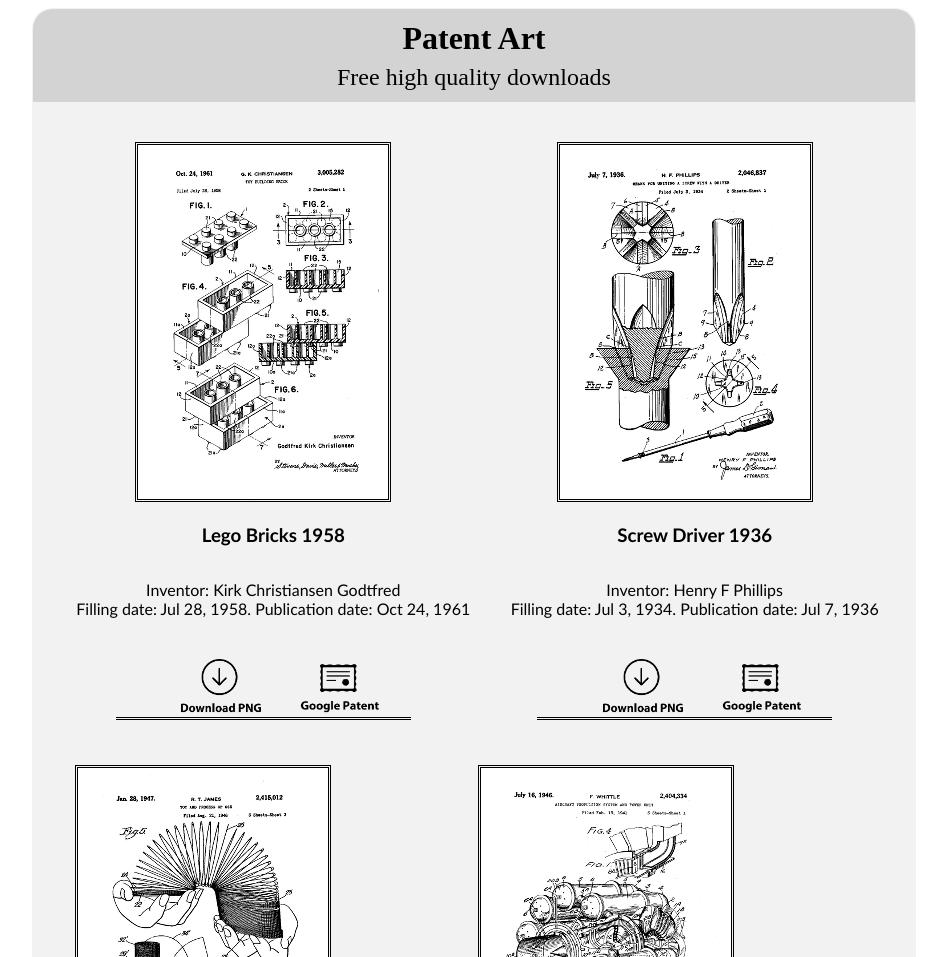
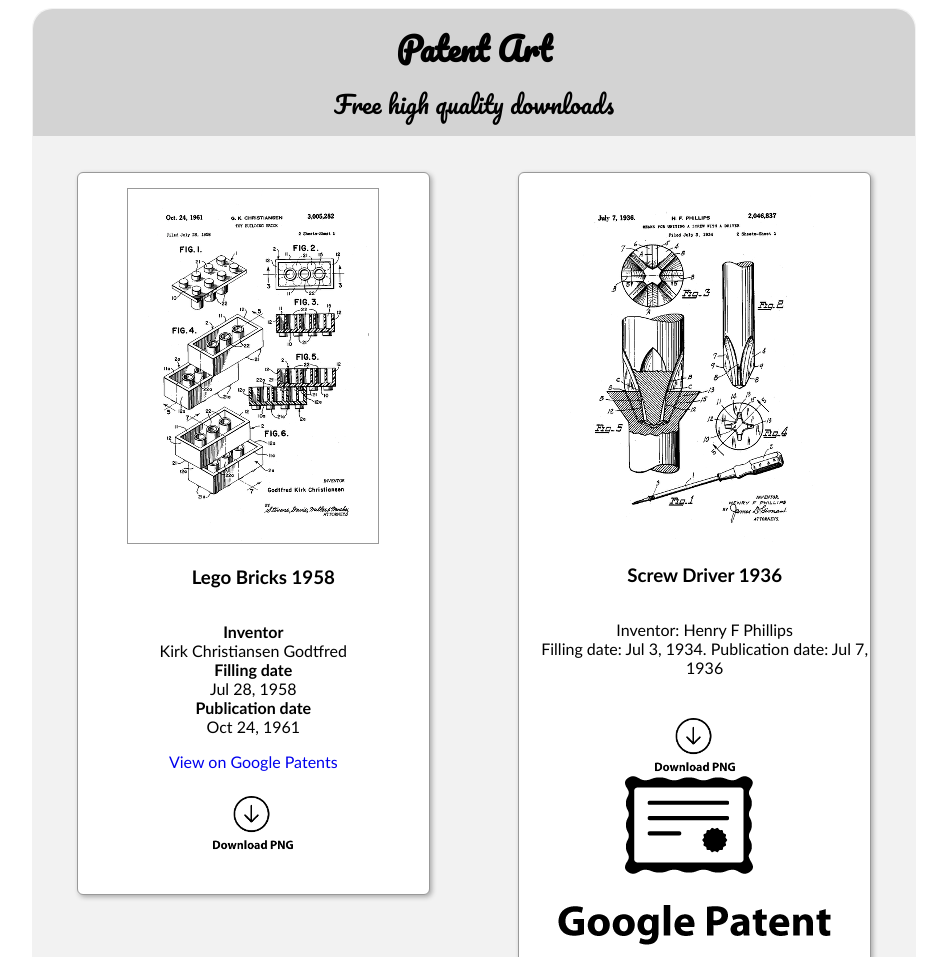
Before and after one commit to cogniso/patent-posters, a plain HTML site: page index.html in a window 1280 px wide. Shown: the top 957 px of the page, without its empty margins (166-1113 px from the left). Drawn offline with Linux system fonts and the light colour scheme.

Commit message:
Makes some changes to layout and adds Freddie's homework

```diff
--- a/index.html
+++ b/index.html
@@ -5,7 +5,7 @@
     <meta name="viewport" content="width=device-width, initial-scale=1">
     <title>Patent Art</title>
     <link rel="icon"type="image/png" href="images/favicon.ico">
-    <link href='http:gifonts.googleapis.com/css?family=Pacifico' rel='stylesheet' type='text/css'>
+    <link href='http://fonts.googleapis.com/css?family=Pacifico' rel='stylesheet' type='text/css'>
     <link rel="stylesheet" type="text/css" href="patent_art.css">
   </head>
 
@@ -17,20 +17,29 @@
       </header>
 
       <section id="content">
-        <ul>
+        <ul class="patents-list">
             <li>
-              <img src="thumbnails/lego-brick.png" alt="lego" class="thumbnails" />
-              <h3>Lego Bricks 1958</h3>
-              <p>
-                Inventor: Kirk Christiansen Godtfred
-                <br>Filling date: Jul 28, 1958. Publication date: Oct 24, 1961
-              </p>
+              <img src="thumbnails/lego-brick.png" alt="lego" class="thumbnail" />
+              <h3>Lego Bricks <span>1958</span></h3>
+
+              <dl>
+                <dt>Inventor</dt>
+                <dd>Kirk Christiansen Godtfred</dd>
+
+                <dt>Filling date</dt>
+                <dd>Jul 28, 1958</dd>
+
+                <dt>Publication date</dt>
+                <dd>Oct 24, 1961</dd>
+              </dl>
+
+              <a href="http://www.google.com/patents/US3005282" target="_blank">
+                View on Google Patents
+              </a>
+
               <div class="download">
                     <a href="#">
                         <img class="download-icon" src="images/download_icon_png.png" alt="download-icon" />
-                    </a>
-                    <a href="http://www.google.com/patents/US3005282" target="_blank">
-                        <img class="patent-icon" src="images/patent_link_png.png" alt="patent-icon" />
                     </a>
               </div>
             </li>
--- a/patent_art.css
+++ b/patent_art.css
@@ -10,26 +10,60 @@ body{
     font-family: "Trebuchet MS", Helvetica, sans-serif;
 }
 
-a{
+a {
     text-decoration: none;
 }
 
-a:visited{
-    color: black;
+a:visited {
+  color: blue;
 }
 
 a:hover{
     cursor: pointer;
 }
 
-li{
+.patents-list {
+  padding-left: 0;
+  overflow: auto;
+}
+
+.patents-list li {
     list-style-type: none;
     margin-top: 20px;
+    margin-left: 5%;
+    margin-right: 5%;
+
+    padding-top: 15px;
+    padding-bottom: 15px;
+
+    background-color: white;
+    border: 1px solid #999;
+
+    float:left;
+    width: 40%;
+    text-align: center;
+    box-shadow: 2px 2px 5px rgba(0,0,0,0.3);
+    border-radius: 6px;
+}
+
+.thumbnail {
+  border: 1px solid #999;
+  max-width: 100%;
+}
+
+
+dt {
+  font-weight: bold;
+}
+dd {
+  margin-left: 0;
 }
 
 /**************
 Styles
 **************/
+
+
 
 #container{
     width: 70%;
@@ -59,7 +93,8 @@ h2{
     font-weight: normal;
 }
 
-#content{
+li{
+}
     margin: 20px;
 }
 
@@ -68,16 +103,6 @@ ul{
     padding: 0;
 }
 
-li{
-    float:left;
-    width: 50%;
-    text-align: center;
-}
-
-.thumbnails{
-    border: double;
-
-}
 
 h3, p{
     display:inline-block;
@@ -86,17 +111,11 @@ h3, p{
 }
 
 .download{
-    display: block;
     margin: 25px auto;
-    width: 70%;
-    border-bottom: 3px double black;
 }
 
-.download-icon, .patent-icon{
+.download-icon {
     width: 80px;
-    margin-left: 35px;
-
-
 }
 
 
@@ -108,12 +127,6 @@ Media Query
 @media screen and (max-width: 800px){
     #container{
         width: 100%;
-    }
-    #content li img:not([class="dl-icon"]):not([class="ptnt-link"]){
-        float: none;
-        display: block;
-        width: 100px;
-        margin: 0 auto;
     }
 
     p{
@@ -141,5 +154,7 @@ Media Query
         margin: 20px auto;
     }
 
-
+    .thumbnail {
+      width: 100%;
+    }
 }
```
Also changed, not shown: TODO.txt.
